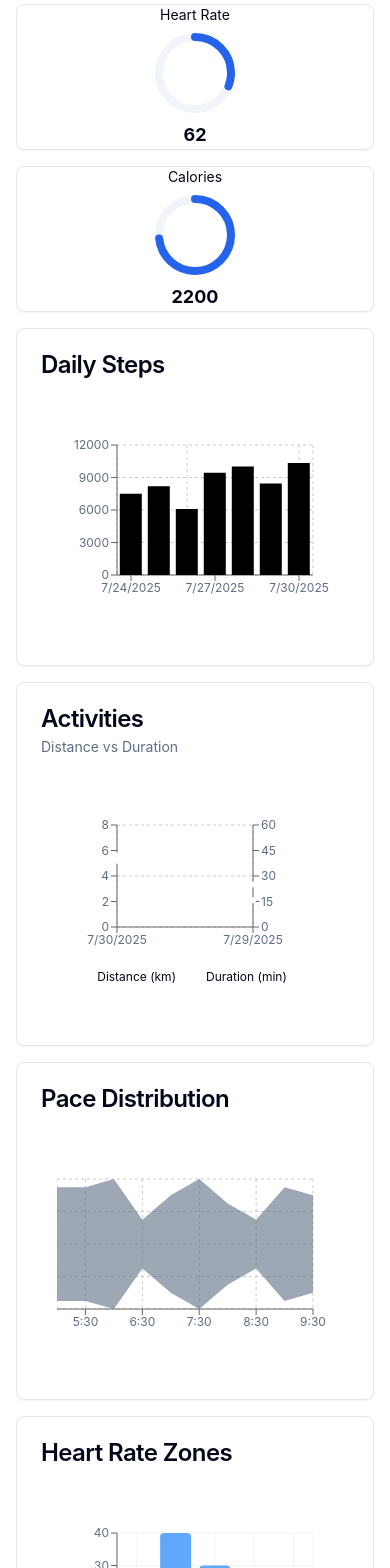
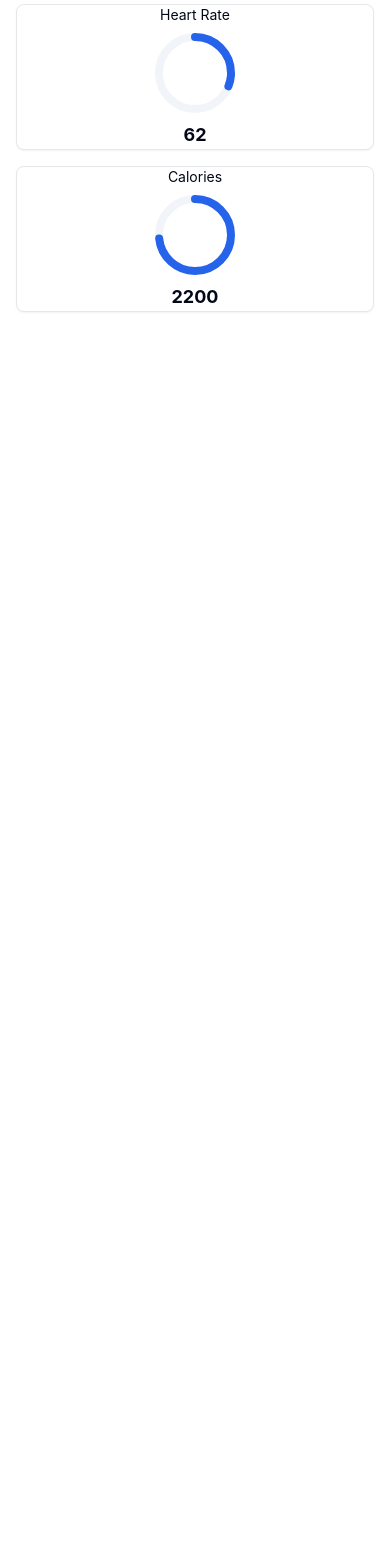
Before and after one commit to osmond/improved-system, a React (Vite) app: page / in a window 390 px wide. Shown: the part 432-2000 px from the top of the page. After the commit the page ends 844 px from the top, so only its background shows below. Built offline with nearby package versions, Linux system fonts and the light colour scheme.

Commit message:
Remove dashboard charts

```diff
--- a/src/pages/Dashboard.tsx
+++ b/src/pages/Dashboard.tsx
@@ -1,32 +1,12 @@
 import React from "react";
 import { Card } from "@/components/ui/card";
 import { ProgressRing } from "@/components/dashboard/ProgressRing";
-import { ActivitiesChart } from "@/components/dashboard/ActivitiesChart";
-import { DailyStepsChart } from "@/components/dashboard/DailyStepsChart";
-import MapChart from "@/components/dashboard/MapChart";
-import StateTable from "@/components/dashboard/StateTable";
-import {
-  PaceDistributionChart,
-  HeartRateZonesChart,
-  PaceVsHeartChart,
-  TemperatureChart,
-  AnnualMileageChart,
-  WorkoutTimeChart,
-  RunDistancesChart,
-  TreadmillOutdoorChart,
-} from "@/components/dashboard";
-import { useRunningStats } from "@/hooks/useRunningStats";
-import { useGarminData, useDailySteps } from "@/hooks/useGarminData";
-import { useStateVisits } from "@/hooks/useStateVisits";
+import { useGarminData } from "@/hooks/useGarminData";
 
 export default function Dashboard() {
   const data = useGarminData();
-  const dailySteps = useDailySteps();
-  const visits = useStateVisits();
-  const running = useRunningStats();
-  const [selected, setSelected] = React.useState<string | null>(null);
 
-  if (!data || !visits || !running || !dailySteps) {
+  if (!data) {
     return <p>Loading…</p>;
   }
 
@@ -57,31 +37,6 @@ export default function Dashboard() {
           <span className="mt-2 text-lg font-bold">{data.calories}</span>
         </Card>
       </div>
-
-      <DailyStepsChart data={dailySteps} />
-
-      <ActivitiesChart />
-
-      <PaceDistributionChart data={running.paceDistribution} />
-
-      <HeartRateZonesChart data={running.heartRateZones} />
-
-      <PaceVsHeartChart data={running.paceVsHeart} />
-
-      <TemperatureChart data={running.temperature} />
-
-      <AnnualMileageChart data={running.annualMileage} />
-
-      <WorkoutTimeChart data={running.byHour} maxPct={100} />
-
-      <RunDistancesChart data={running.distanceBuckets} />
-
-      <TreadmillOutdoorChart data={running.treadmillOutdoor} />
-
-      <div className="grid grid-cols-1 lg:grid-cols-2 gap-6 md:col-span-2">
-        <MapChart data={visits} onSelectState={setSelected} />
-        <StateTable data={visits} selectedState={selected} onSelectState={setSelected} />
-      </div>
     </div>
   );
 }
```
